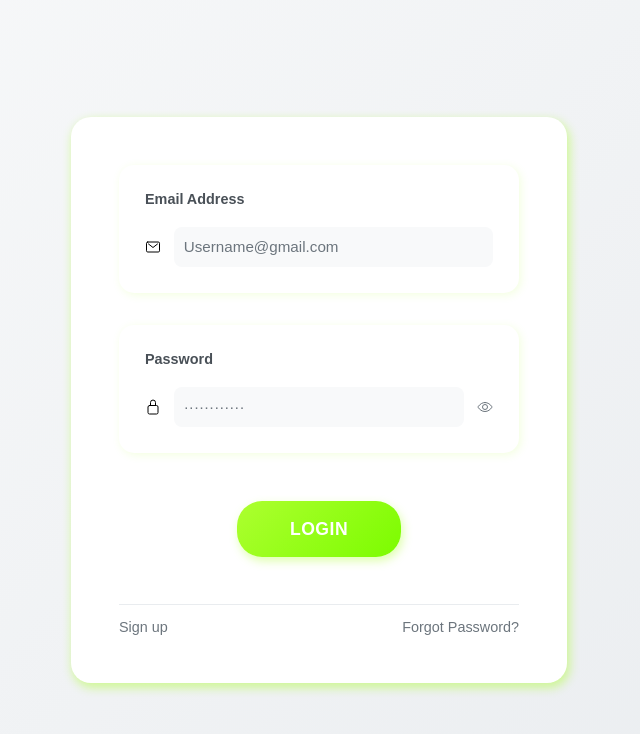
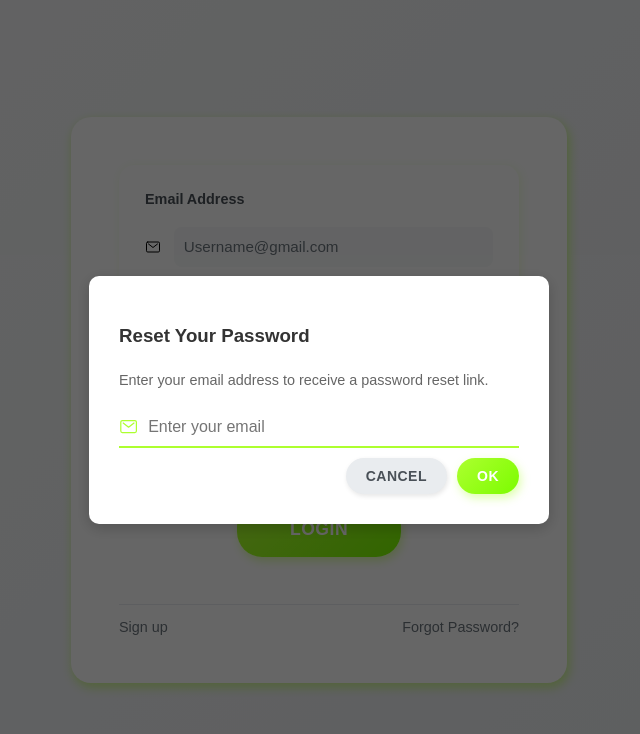
Before and after one commit to narendravs/ticketbooking, a React (Create React App) app in the folder admin/: page /login in a window 1280 px wide. Both pictures are taken after a click on the element "Forgot Password?". Shown: the top 734 px of the page, without its empty margins (321-961 px from the left). Built offline with nearby package versions, Linux system fonts and the light colour scheme.

Commit message:
desing enhance and code change

```diff
--- a/admin/src/pages/login/Login.jsx
+++ b/admin/src/pages/login/Login.jsx
@@ -11,12 +11,17 @@ import {
 
 function Login() {
   const [credentials, setCredentials] = useState({
-    username: undefined,
+    email: undefined,
     password: undefined,
   });
 
   const { dispatch, loading, error } = useContext(AuthContext);
   const navigate = useNavigate();
+
+  const [isForgotModalOpen, setIsForgotModalOpen] = useState(false);
+  const [forgotEmail, setForgotEmail] = useState("");
+  const [logerror, setError] = useState(null);
+
   const handleChange = (e) => {
     setCredentials((prev) => ({ ...prev, [e.target.id]: e.target.value }));
   };
@@ -28,8 +33,7 @@ function Login() {
 
       console.log(res.data);
       if (res.data.isAdmin) {
-        dispatch({ type: "LOGIN_SUCCESS", payload: res.data.details });
-
+        dispatch({ type: "LOGIN_SUCCESS", payload: res.data });
         navigate("/");
       } else {
         dispatch({
@@ -46,6 +50,53 @@ function Login() {
     navigate("/register");
   };
 
+  const handleForgotEmailChange = (e) => {
+    setForgotEmail(e.target.value);
+    setError(null);
+  };
+
+  const handleForgotPassword = () => {
+    setIsForgotModalOpen(true);
+  };
+
+  const handleResetSubmit = async () => {
+    if (!forgotEmail) {
+      setError({
+        message: "Please enter a valid email.",
+      });
+      return;
+    }
+    // Simple RegEx to check for "text@text.domain" format
+    const emailRegex = /^[^\s@]+@[^\s@]+\.[^\s@]+$/;
+
+    if (!emailRegex.test(forgotEmail)) {
+      setError({
+        message: "Please enter a valid email format (e.g., user@example.com).",
+      });
+      return;
+    }
+
+    try {
+      // await axios.post('/auth/forgot-password', { email: forgotEmail });
+      alert(
+        `Password reset link has been sent to ${forgotEmail}. Please check your email.`
+      );
+      // Close the modal
+      setIsForgotModalOpen(false);
+    } catch (err) {
+      setError({ message: "Error processing request." });
+    } finally {
+      setForgotEmail("");
+    }
+  };
+
+  // New handler to close the modal without submitting
+  const handleResetCancel = () => {
+    setIsForgotModalOpen(false);
+    setForgotEmail("");
+    setError(null);
+  };
+
   return (
     <div className="login-container-wrapper">
       <div className="screen-1">
@@ -53,7 +104,6 @@ function Login() {
           <div className="email">
             <label htmlFor="email">Email Address</label>
             <div className="sec-2">
-              {/* 3. Replaced IonIcon with IoMailOutline */}
               <IoMailOutline />
               <input
                 type="email"
@@ -68,7 +118,6 @@ function Login() {
           <div className="password">
             <label htmlFor="password">Password</label>
             <div className="sec-2">
-              {/* 3. Replaced IonIcon with IoLockClosedOutline */}
               <IoLockClosedOutline />
               <input
                 className="pas"
@@ -78,7 +127,6 @@ function Login() {
                 placeholder="············"
                 onChange={handleChange}
               />
-              {/* 3. Replaced IonIcon with IoEyeOutline */}
               <IoEyeOutline className="show-hide" />
             </div>
           </div>
@@ -92,10 +140,44 @@ function Login() {
 
           <div className="footer">
             <span onClick={handleRegister}>Sign up</span>
-            <span>Forgot Password?</span>{" "}
-            {/* You can add a handler for this too */}
+            <span onClick={handleForgotPassword}>Forgot Password?</span>
           </div>
         </div>
+        {isForgotModalOpen && (
+          <div className="forgot-modal-overlay">
+            <div className="forgot-modal-content">
+              <h3 className="forgot-modal-title">Reset Your Password</h3>
+              <p className="forgot-modal-description">
+                Enter your email address to receive a password reset link.
+              </p>
+
+              <div className="forgot-input-group">
+                <IoMailOutline className="forgot-icon" />
+                <input
+                  type="email"
+                  placeholder="Enter your email"
+                  value={forgotEmail}
+                  onChange={handleForgotEmailChange}
+                  className="forgot-input"
+                />
+              </div>
+              {logerror && (
+                <span className="login-error-message">{logerror.message}</span>
+              )}
+              <div className="forgot-modal-actions">
+                <button
+                  onClick={handleResetCancel}
+                  className="forgot-cancel-btn"
+                >
+                  Cancel
+                </button>
+                <button onClick={handleResetSubmit} className="forgot-ok-btn">
+                  OK
+                </button>
+              </div>
+            </div>
+          </div>
+        )}
       </div>
     </div>
   );
```
